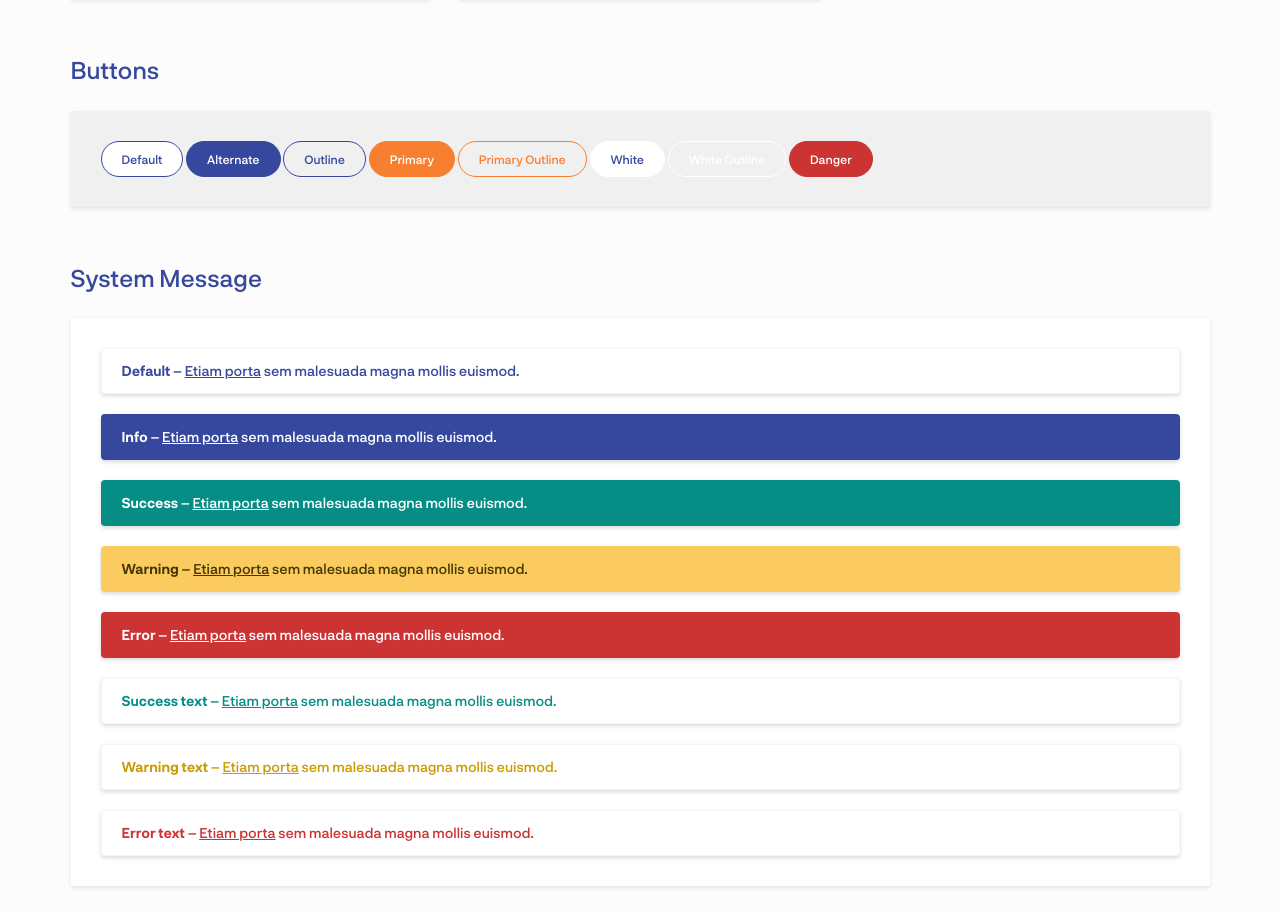
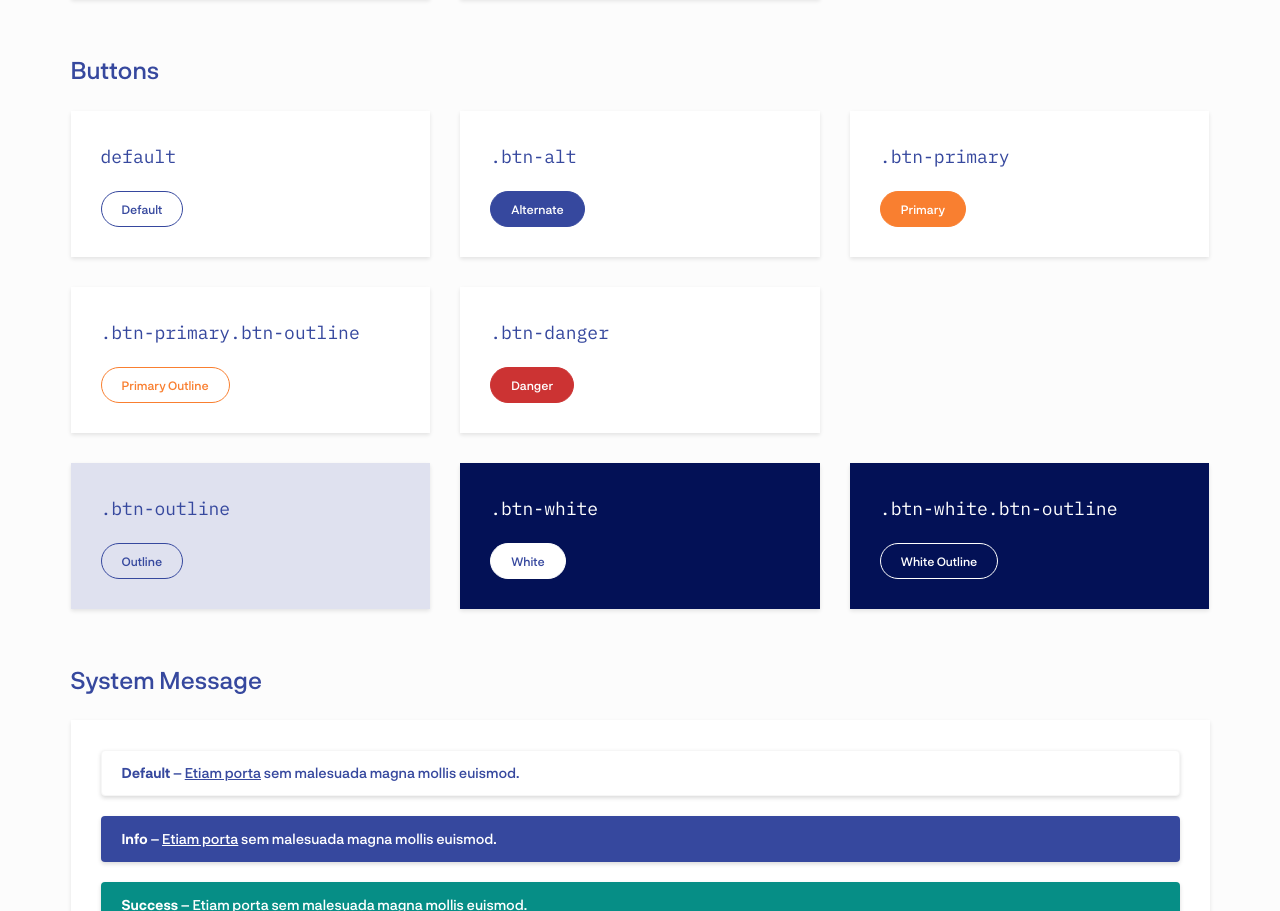
Before and after one commit to bdejesus/stardust, a React (Create React App) app: page / in a window 1280 px wide. Shown: the part 1568-2479 px from the top of the page. Built offline with nearby package versions, Linux system fonts and the light colour scheme.

Commit message:
Cleans up styleguide layout to better display button styles

```diff
--- a/package.json
+++ b/package.json
@@ -31,6 +31,7 @@
     "lint:styles": "stylelint './**/*.{css,scss,sass}'"
   },
   "dependencies": {
+    "prop-types": "^15.7.2",
     "react": "^17.0.2",
     "react-dom": "^17.0.2",
     "react-scripts": "^4.0.3",
@@ -61,7 +62,6 @@
     "stylelint-scss": "^3.19.0"
   },
   "peerDependencies": {
-    "prop-types": "^15.7.2",
     "react": "^17.0.2",
     "react-dom": "^17.0.2"
   },
--- a/src/App.js
+++ b/src/App.js
@@ -87,15 +87,48 @@ function App() {
 
       <div className='section buttons'>
         <h2>Buttons</h2>
-        <div className='component' style={{ 'background-color': '#f0f0f0' }}>
-          <button type='button' className='button'>Default</button>&nbsp;
-          <button type='button' className='button btn-alt'>Alternate</button>&nbsp;
-          <button type='button' className='button btn-outline'>Outline</button>&nbsp;
-          <button type='button' className='button btn-primary'>Primary</button>&nbsp;
-          <button type='button' className='button btn-primary btn-outline'>Primary Outline</button>&nbsp;
-          <button type='button' className='button btn-white'>White</button>&nbsp;
-          <button type='button' className='button btn-white btn-outline'>White Outline</button>&nbsp;
-          <button type='button' className='button btn-alert'>Danger</button>
+        <div className='grid'>
+          <div className='component'>
+            <h3 className='text-element'>default</h3>
+            <button type='button' className='button'>Default</button>
+          </div>
+
+          <div className='component'>
+            <h3 className='text-element'>.btn-alt</h3>
+            <button type='button' className='button btn-alt'>Alternate</button>
+          </div>
+
+          <div className='component'>
+            <h3 className='text-element'>.btn-primary</h3>
+            <button type='button' className='button btn-primary'>Primary</button>
+          </div>
+
+          <div className='component'>
+            <h3 className='text-element'>.btn-primary.btn-outline</h3>
+            <button type='button' className='button btn-primary btn-outline'>Primary Outline</button>
+          </div>
+
+          <div className='component'>
+            <h3 className='text-element'>.btn-danger</h3>
+            <button type='button' className='button btn-danger'>Danger</button>
+          </div>
+
+          <br />
+
+          <div className='component tint-light'>
+            <h3 className='text-element'>.btn-outline</h3>
+            <button type='button' className='button btn-outline'>Outline</button>
+          </div>
+
+          <div className='component tint-dark'>
+            <h3 className='text-element'>.btn-white</h3>
+            <button type='button' className='button btn-white'>White</button>
+          </div>
+
+          <div className='component tint-dark'>
+            <h3 className='text-element'>.btn-white.btn-outline</h3>
+            <button type='button' className='button btn-white btn-outline'>White Outline</button>
+          </div>
         </div>
       </div>
 
--- a/src/index.scss
+++ b/src/index.scss
@@ -12,6 +12,15 @@ body {
 
   h2 {
     margin-top: 0;
+  }
+
+  &.tint-dark {
+    background-color: $brand-primary-dark;
+    color: #fff;
+  }
+
+  &.tint-light {
+    background-color: $brand-primary-light;
   }
 }
 
--- a/src/styles/_buttons.scss
+++ b/src/styles/_buttons.scss
@@ -200,6 +200,7 @@ a.btn-primary,
   }
 }
 
+.btn-danger,
 .btn-alert {
   background-color: $system-error;
   border-color: $system-error;
```
